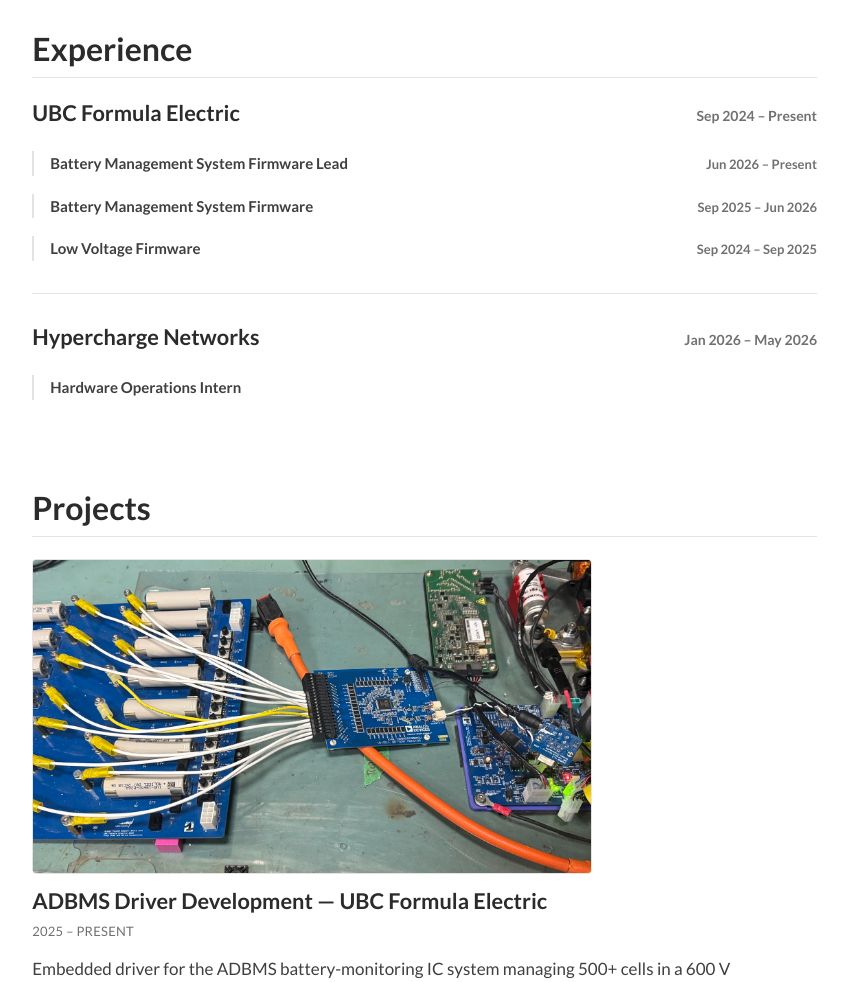
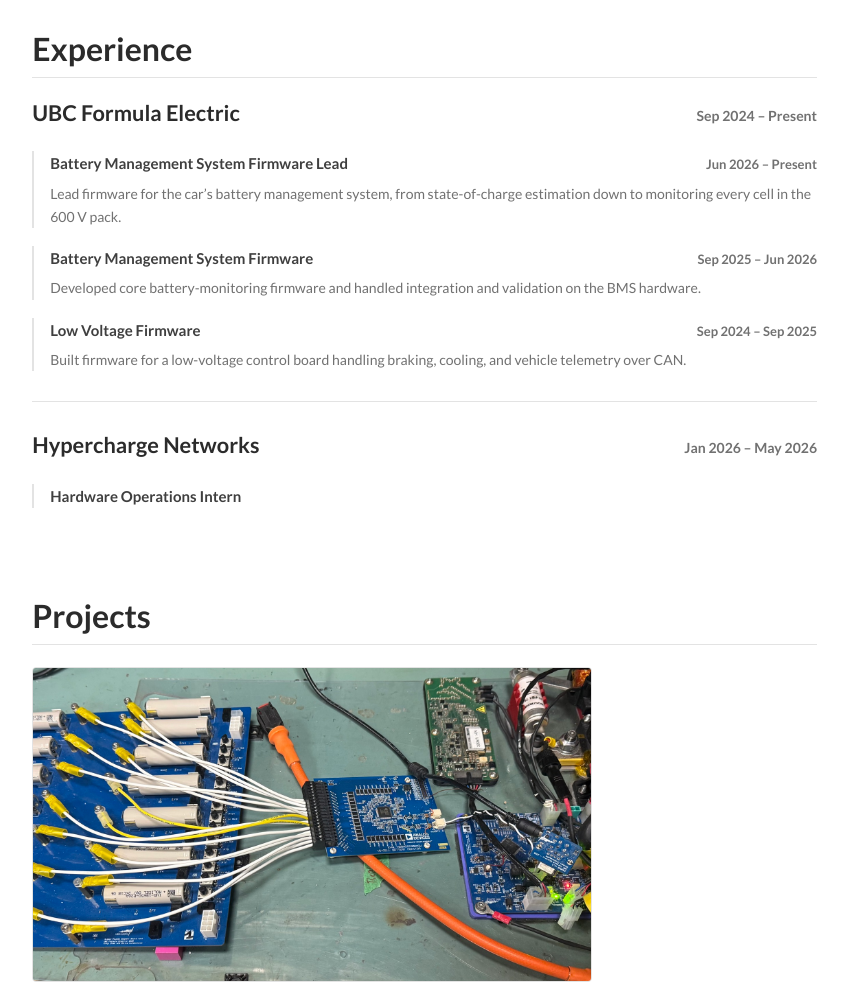
Before and after one commit to pranay-o/pranay-o.github.io, a plain HTML site: page index.html in a window 1280 px wide. Shown: the part 969-1951 px from the top of the page, without its empty margins (365-1213 px from the left). Drawn offline with Linux system fonts and the light colour scheme.

Commit message:
Add one-line role descriptions under UBC Formula Electric experience

```diff
--- a/index.html
+++ b/index.html
@@ -91,6 +91,7 @@
               <p class="entry-sub-title">Battery Management System Firmware Lead</p>
               <span class="entry-sub-date">Jun 2026 &ndash; Present</span>
             </div>
+            <p class="entry-sub-desc">Lead firmware for the car&rsquo;s battery management system, from state-of-charge estimation down to monitoring every cell in the 600&nbsp;V pack.</p>
           </div>
 
           <div class="entry-sub">
@@ -98,6 +99,7 @@
               <p class="entry-sub-title">Battery Management System Firmware</p>
               <span class="entry-sub-date">Sep 2025 &ndash; Jun 2026</span>
             </div>
+            <p class="entry-sub-desc">Developed core battery-monitoring firmware and handled integration and validation on the BMS hardware.</p>
           </div>
 
           <div class="entry-sub">
@@ -105,6 +107,7 @@
               <p class="entry-sub-title">Low Voltage Firmware</p>
               <span class="entry-sub-date">Sep 2024 &ndash; Sep 2025</span>
             </div>
+            <p class="entry-sub-desc">Built firmware for a low-voltage control board handling braking, cooling, and vehicle telemetry over CAN.</p>
           </div>
         </div>
 
--- a/styles.css
+++ b/styles.css
@@ -253,6 +253,7 @@ p:last-child { margin-bottom: 0; }
   font-weight: 700;
 }
 .entry-sub .doc-list { margin-top: 6px; }
+.entry-sub-desc { margin: 6px 0 0; font-size: 14px; color: var(--c-muted); }
 .doc-list { margin: 8px 0 0; padding-left: 22px; }
 .doc-list li { margin-bottom: 6px; }
 
```
